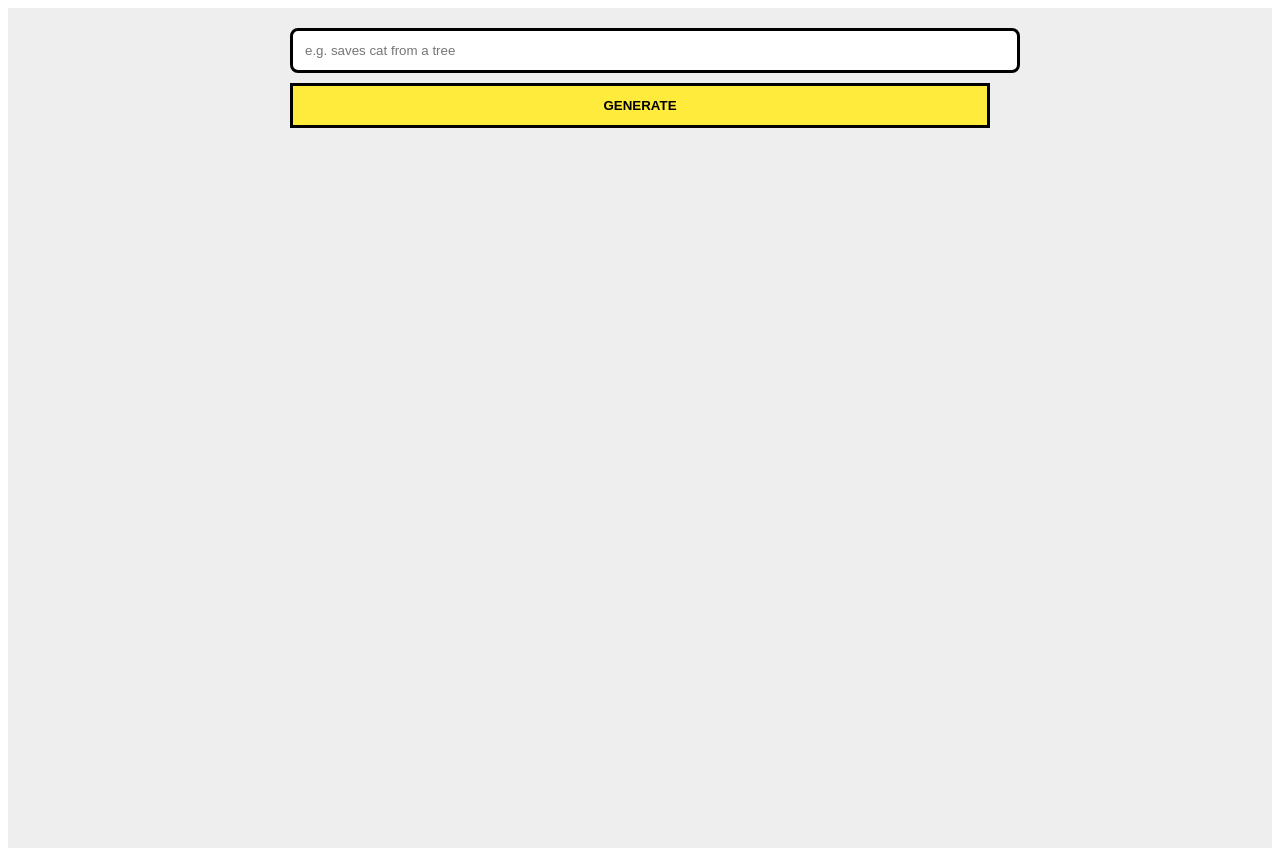
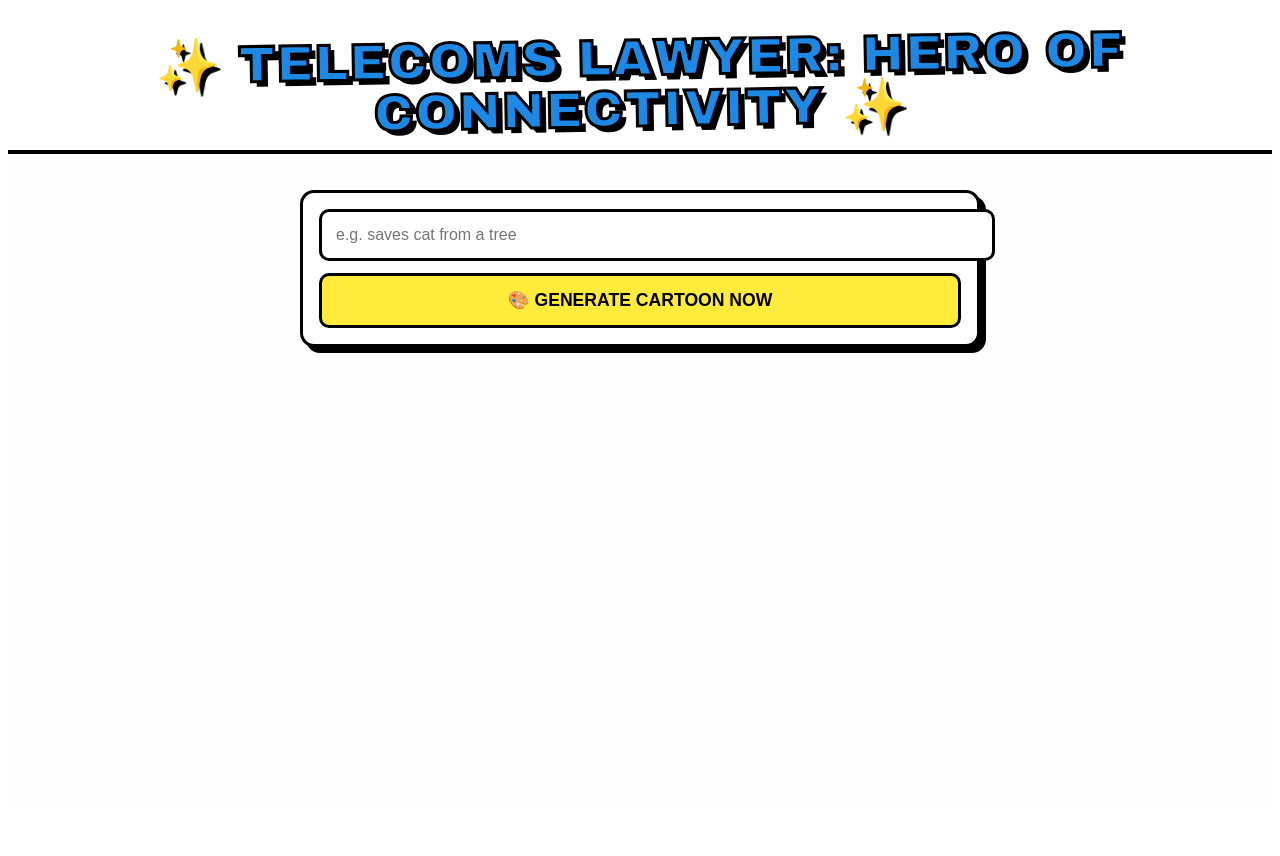
Before and after one commit to conradimike-alt/telecoms-lawyer-generator, a Next.js app: page / in a window 1280 px wide. After the commit the page ends 816 px from the top, so only its background shows below. Built offline with nearby package versions, Linux system fonts and the light colour scheme.

Commit message:
Update index.js

```diff
--- a/pages/index.js
+++ b/pages/index.js
@@ -1,4 +1,5 @@
 import { useState, useEffect } from 'react';
+
 export default function Home() {
   const [scenario, setScenario] = useState("");
   const [image, setImage] = useState(null);
@@ -35,25 +36,56 @@ export default function Home() {
   }
 
   return (
-    <div style={{fontFamily:'Arial Black, Arial', background:'#eee', minHeight:'100vh', padding:'20px'}}>
-      <div style={{maxWidth:'700px', margin:'0 auto'}}>
-        <input value={scenario} onChange={e=>setScenario(e.target.value)} placeholder="e.g. saves cat from a tree" style={{width:'100%', padding:'12px', border:'3px solid #000', borderRadius:'8px'}} />
-        <button onClick={()=>generate()} disabled={loading} style={{width:'100%', marginTop:'10px', background:'#ffeb3b', border:'3px solid #000', padding:'12px', fontWeight:900, cursor:'pointer'}}>
-          {loading? 'GENERATING...' : 'GENERATE'}
-        </button>
+    <div style={{fontFamily:'Arial Black, Arial', background:'#fefefe', minHeight:'100vh', padding:'0'}}>
 
+      {/* === PAGE HEADER - EXACTLY LIKE YOUR ORIGINAL === */}
+      <div style={{background:'#fff', padding:'25px 10px 15px', textAlign:'center', borderBottom:'4px solid #000'}}>
+        <h1 style={{
+          margin:0,
+          fontSize:'clamp(1.6rem, 4.5vw, 3.2rem)',
+          color:'#1e88e5',
+          WebkitTextStroke:'3px #000',
+          textShadow:'5px 5px 0 #000',
+          letterSpacing:'1px',
+          lineHeight:1,
+          transform:'rotate(-1deg)'
+        }}>
+          ✨ TELECOMS LAWYER: HERO OF CONNECTIVITY ✨
+        </h1>
+      </div>
+
+      <div style={{maxWidth:'680px', margin:'20px auto', padding:'16px'}}>
+        {/* Input */}
+        <div style={{border:'3px solid #000', borderRadius:'14px', padding:'16px', background:'#fff', boxShadow:'6px 6px 0 #000'}}>
+          <input value={scenario} onChange={e=>setScenario(e.target.value)} placeholder="e.g. saves cat from a tree" style={{width:'100%', padding:'14px', border:'3px solid #000', borderRadius:'10px', fontSize:'16px'}} />
+          <button onClick={()=>generate()} disabled={loading} style={{width:'100%', marginTop:'12px', background:'#ffeb3b', border:'3px solid #000', padding:'14px', fontWeight:900, fontSize:'1.1rem', borderRadius:'10px', cursor:'pointer'}}>
+            {loading? '⚡ GENERATING...' : '🎨 GENERATE CARTOON NOW'}
+          </button>
+        </div>
+
+        {/* === IMAGE CARD - BANNERS ON TOP OF IMAGE === */}
         {image && (
-          <div style={{marginTop:'20px', background:'#fff', border:'3px solid #000', borderRadius:'12px', overflow:'hidden', boxShadow:'5px 5px 0 #000'}}>
-            {/* TOP TITLE - ALWAYS THIS */}
-            <div style={{padding:'12px', textAlign:'center', fontWeight:900, fontSize:'18px', background:'#fff', borderBottom:'3px solid #000'}}>
-              TELECOMS LAWYER...
+          <div style={{marginTop:'24px', border:'4px solid #000', borderRadius:'12px', overflow:'hidden', boxShadow:'6px 6px 0 #000', position:'relative', lineHeight:0}}>
+            <img src={image} style={{width:'100%', display:'block'}} />
+
+            {/* Blue banner ON TOP OF IMAGE */}
+            <div style={{
+              position:'absolute', top:0, left:0, right:0,
+              background:'#1e88e5', color:'#fff',
+              padding:'12px', textAlign:'center', fontWeight:900, fontSize:'18px',
+              letterSpacing:'1px', textShadow:'2px 2px 0 #000',
+              borderBottom:'4px solid #000', lineHeight:1.2
+            }}>
+              TELECOMS LAWYER..
             </div>
 
-            {/* THE IMAGE - WITH NO TEXT IN IT */}
-            <img src={image} style={{width:'100%', display:'block'}} />
-
-            {/* BOTTOM YELLOW BANNER - SAME AS PROMPT */}
-            <div style={{background:'#ffeb3b', padding:'14px', textAlign:'center', fontWeight:900, fontSize:'18px', textTransform:'uppercase', borderTop:'3px solid #000'}}>
+            {/* Yellow banner ON TOP OF IMAGE at bottom */}
+            <div style={{
+              position:'absolute', bottom:0, left:0, right:0,
+              background:'#ffeb3b', padding:'14px',
+              textAlign:'center', fontWeight:900, fontSize:'16px',
+              textTransform:'uppercase', borderTop:'4px solid #000', lineHeight:1.2
+            }}>
               {scenario}
             </div>
           </div>
```
